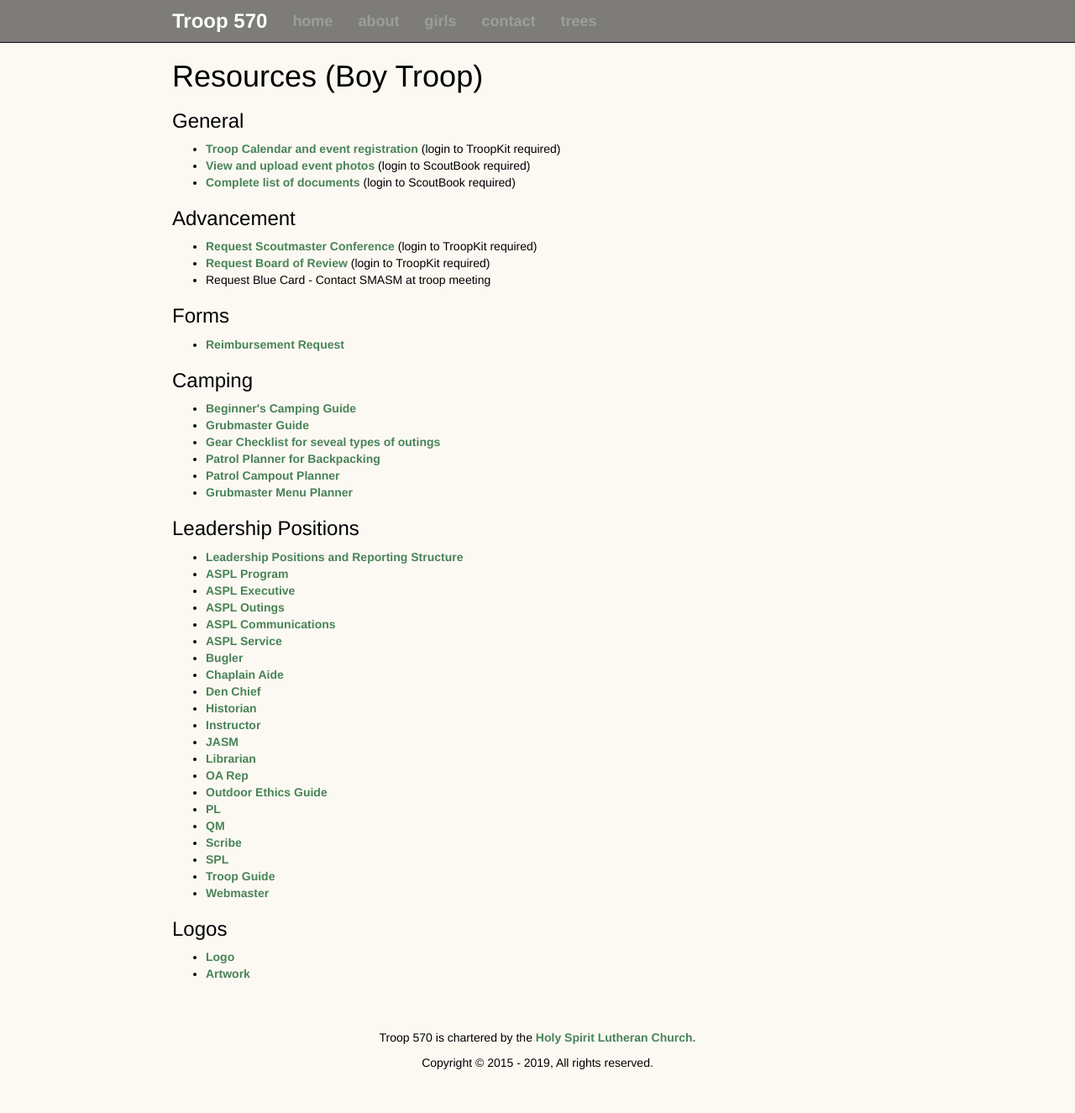
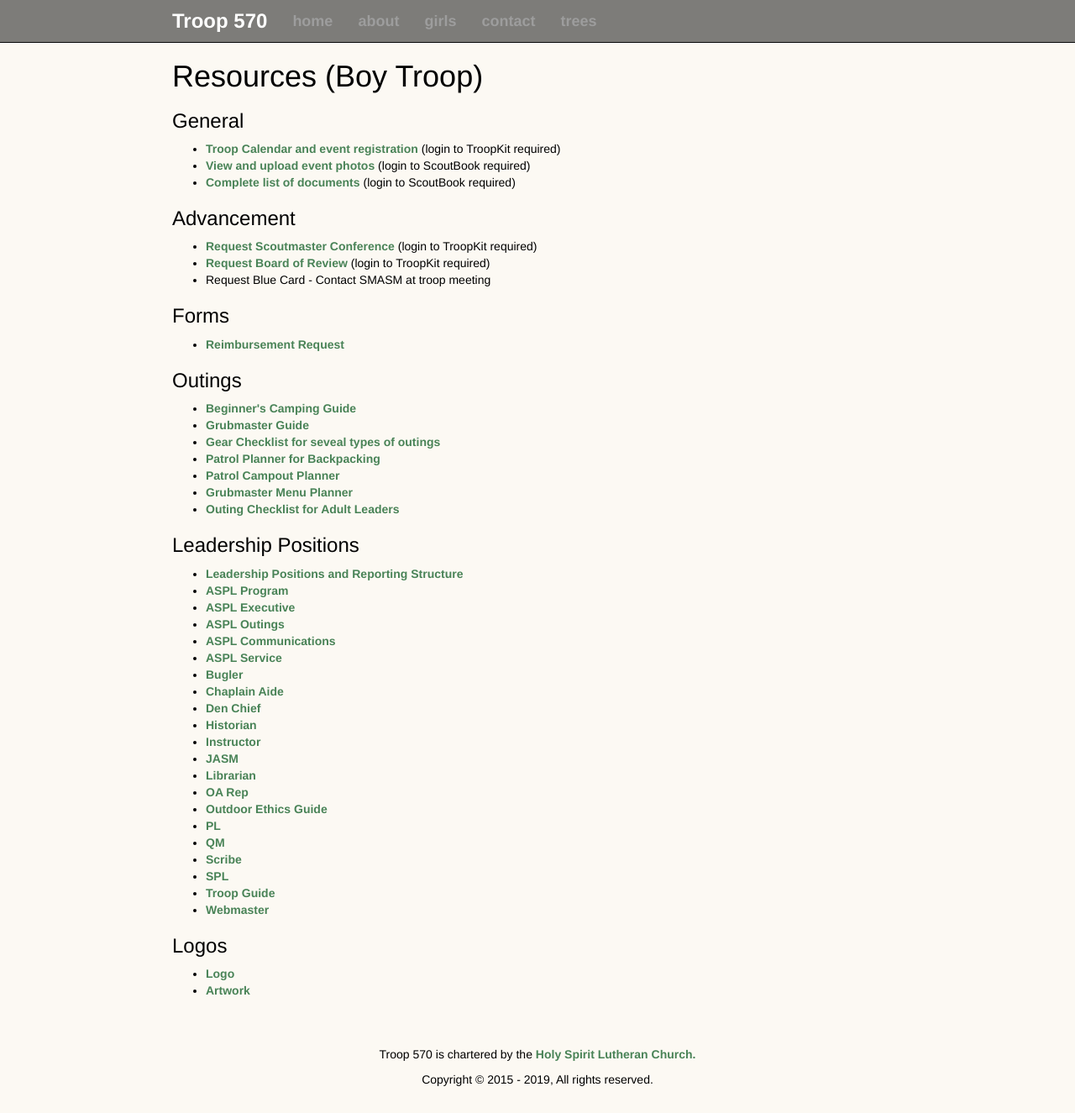
Before and after one commit to troop570/troop570.github.io, a Jekyll site: the page built from resourcesb/index.html, in a window 1280 px wide. Shown: the whole page at 84% size. Built offline with Jekyll 4.4.1, drawn with Linux system fonts in a browser that asks for light colours; nearby versions of some CDN libraries.

Commit message:
Add outing checklist to resource page

```diff
--- a/resourcesb/index.html
+++ b/resourcesb/index.html
@@ -21,7 +21,7 @@ categories:
   files:
   - name: Reimbursement Request
     url: https://drive.google.com/file/d/1IXrDVg9xWL8NPZVLdBG9hW2lUaPPU6Tl/view
-- name: Camping
+- name: Outings
   files:
   - name: Beginner's Camping Guide
     url: https://drive.google.com/file/d/13G63K13zUdTnvZucQJFshzi6EQ8K3Wyw/view
@@ -35,6 +35,8 @@ categories:
     url: https://drive.google.com/file/d/1B-nsWajsi5lpjYrfV_uNr6qKqJbTpXSy/view
   - name: Grubmaster Menu Planner
     url: https://drive.google.com/file/d/1Rdk0bHAaaEnBrs0npQXLvrJAEla1vQTR/view
+  - name: Outing Checklist for Adult Leaders
+    url: https://drive.google.com/file/d/1eXWxqbum5oKXagjOsAdCPeJLpyntaIBd/view
 - name: Leadership Positions
   files:
   - name: Leadership Positions and Reporting Structure
```
